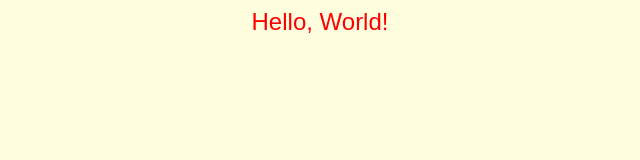
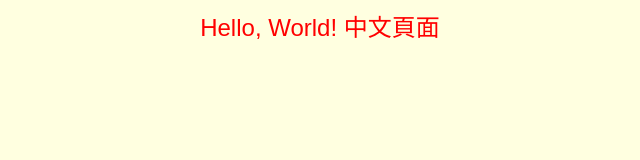
Before and after one commit to cycu-jyw/myweb, a plain HTML site: page index.html in a window 1280 px wide. Shown: the whole page, without its empty margins (320-960 px from the left). Drawn offline with Linux system fonts and the light colour scheme.

Commit message:
Add Chinese

```diff
--- a/index.html
+++ b/index.html
@@ -7,5 +7,6 @@
 </head>
 <body>
   Hello, World!
+  中文頁面
 </body>
 </html>
```
